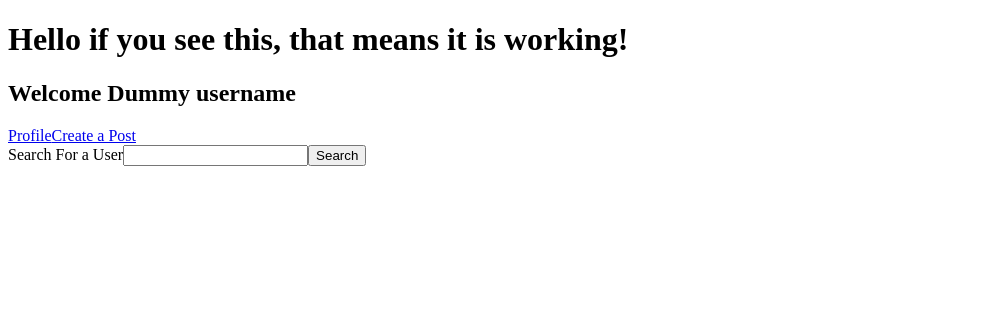
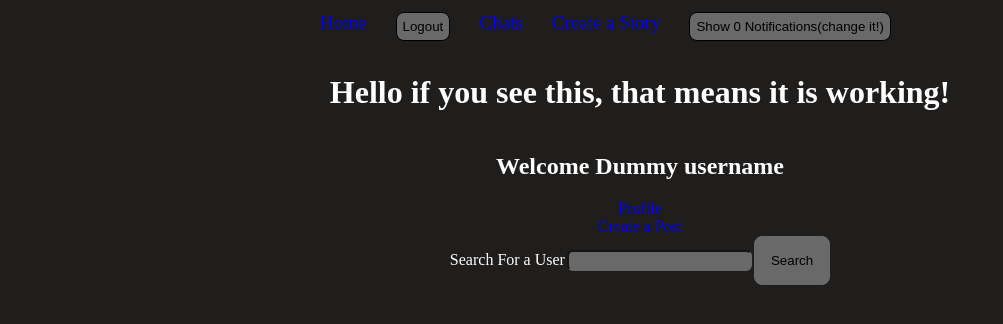
Before and after one commit to ttamalito/instagram_clone_front-end, a React (Create React App) app: page /home in a window 1280 px wide. Shown: the top 324 px of the page, without its empty margins (0-1003 px from the left). Built offline with nearby package versions, Linux system fonts and the light colour scheme.

Commit message:
add initial page with basic style

```diff
--- a/src/App.js
+++ b/src/App.js
@@ -1,11 +1,16 @@
 import {BrowserRouter} from "react-router-dom";
 
 import BaseRoutes from "./routes/BaseRoutes";
+
+// import the styles
+import './styles/base.css';
+import Header from "./components/Header";
 export default function App() {
   // how to change the title of the webpage
   document.title = 'Hola Putos';
   return (
       <>
+          <Header />
           <BrowserRouter>
               <BaseRoutes />
           </BrowserRouter>
--- /dev/null
+++ b/src/components/Header.js
@@ -0,0 +1,43 @@
+
+import '../styles/header.css'
+
+export default function Header() {
+    // TODO - change this!!!
+    const loggedIn = true;
+
+    const homeDiv = <div id={'home-div'}><a
+        href={'/'}>Home</a></div>
+
+    // log out button
+    const logOut = <button id={'logout-button-header'}>Logout</button>
+    // chats anchor
+    const chatAnchor = <a href={'/chat/inbox'}>Chats</a>
+    //story anchor
+    const storyAnchor = <a href={'/createStory'}>Create a Story</a>
+
+    // button to show the notifications
+    const showNotificationsButton = <button id={'show-notifications-button'}>Show 0 Notifications(change it!)</button>
+
+    // notifications div
+    const notificationsDiv = <div id={'show-notifications-div'}>
+        <ul id="requestToFollow-list"></ul>
+        <ul id="follow-list"></ul>
+        <ul id="likes-list"></ul>
+        <ul id="comments-list"></ul>
+        <ul id="notifications-chats-list"></ul>
+    </div>
+
+    const allOfThem = <>
+    {logOut}
+    {chatAnchor}
+    {storyAnchor}
+    {showNotificationsButton}
+    {notificationsDiv}
+    </>
+
+    // return the component
+    return (<nav id={'header-nav'}>
+        {homeDiv}
+        {loggedIn && allOfThem}
+    </nav>)
+}
--- a/src/pages/Home.js
+++ b/src/pages/Home.js
@@ -1,3 +1,5 @@
+
+import '../styles/home.css';
 
 export default function Home() {
 
@@ -15,12 +17,12 @@ export default function Home() {
     </form>
 
     const searchResult = <div id="search-result"></div>
-    return (<>
+    return (<div id={"home-wrapper"}>
         <h1>Hello if you see this, that means it is working!</h1>
         {welcomeUser}
         {profileLink}
         {createAPost}
         {searchForm}
         {searchResult}
-    </>);
+    </div>);
 }
--- /dev/null
+++ b/src/styles/base.css
@@ -0,0 +1,37 @@
+body {
+    margin: 0;
+    padding: 0;
+    background-color: #201E1D;
+    color: white;
+}
+
+
+a {
+    text-decoration: none;
+}
+
+a:hover {
+    color: white;
+    background-color: black;
+    display: inline-block;
+    padding: 4px;
+}
+
+
+#header-nav {
+    display: flex;
+    flex-direction: row;
+    justify-content: flex-start;
+}
+
+button {
+    border-radius: 8px;
+    border: 1px solid dimgrey;
+    padding: 16px;
+    background-color: dimgrey;
+}
+
+button:hover {
+    background-color: white;
+    padding: 18px;
+}
--- /dev/null
+++ b/src/styles/header.css
@@ -0,0 +1,21 @@
+#header-nav {
+    display: flex;
+    flex-direction: row;
+    justify-content: space-between;
+    width: 50%;
+    margin:12px auto ;
+    height: 15%;
+    font-size: 19px;
+}
+
+#header-nav button {
+    border-radius: 8px;
+    border: 1px solid black;
+    padding: 6px;
+    background-color: dimgrey;
+}
+
+#header-nav button:hover {
+    background-color: white;
+    padding: 8px;
+}
--- /dev/null
+++ b/src/styles/home.css
@@ -0,0 +1,28 @@
+#home-wrapper {
+    display: flex;
+    flex-direction: column;
+    justify-content: center;
+    align-items: center;
+
+
+}
+
+
+#home-wrapper form input {
+    background-color: dimgrey;
+    border-radius: 6px;
+    margin: 2px 2px;
+    border-color: dimgrey;
+}
+
+#home-wrapper form button {
+    border-radius: 8px;
+    border: 1px solid dimgrey;
+    padding: 16px;
+    background-color: dimgrey;
+}
+
+#home-wrapper form button:hover {
+    background-color: white;
+    padding: 18px;
+}
```
Also changed, not shown: src/pages/Profile.js (added, +15 -0 lines).
